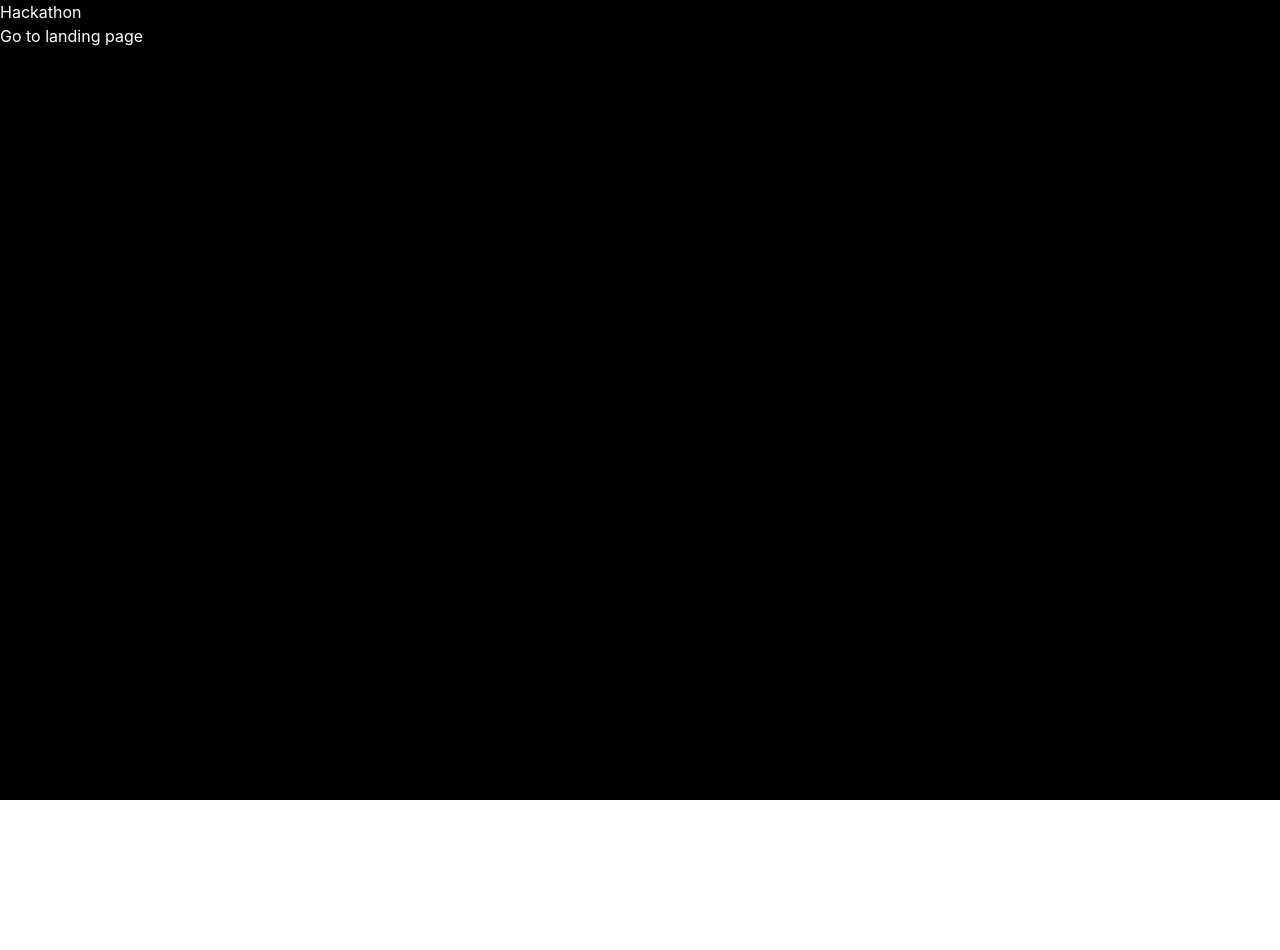
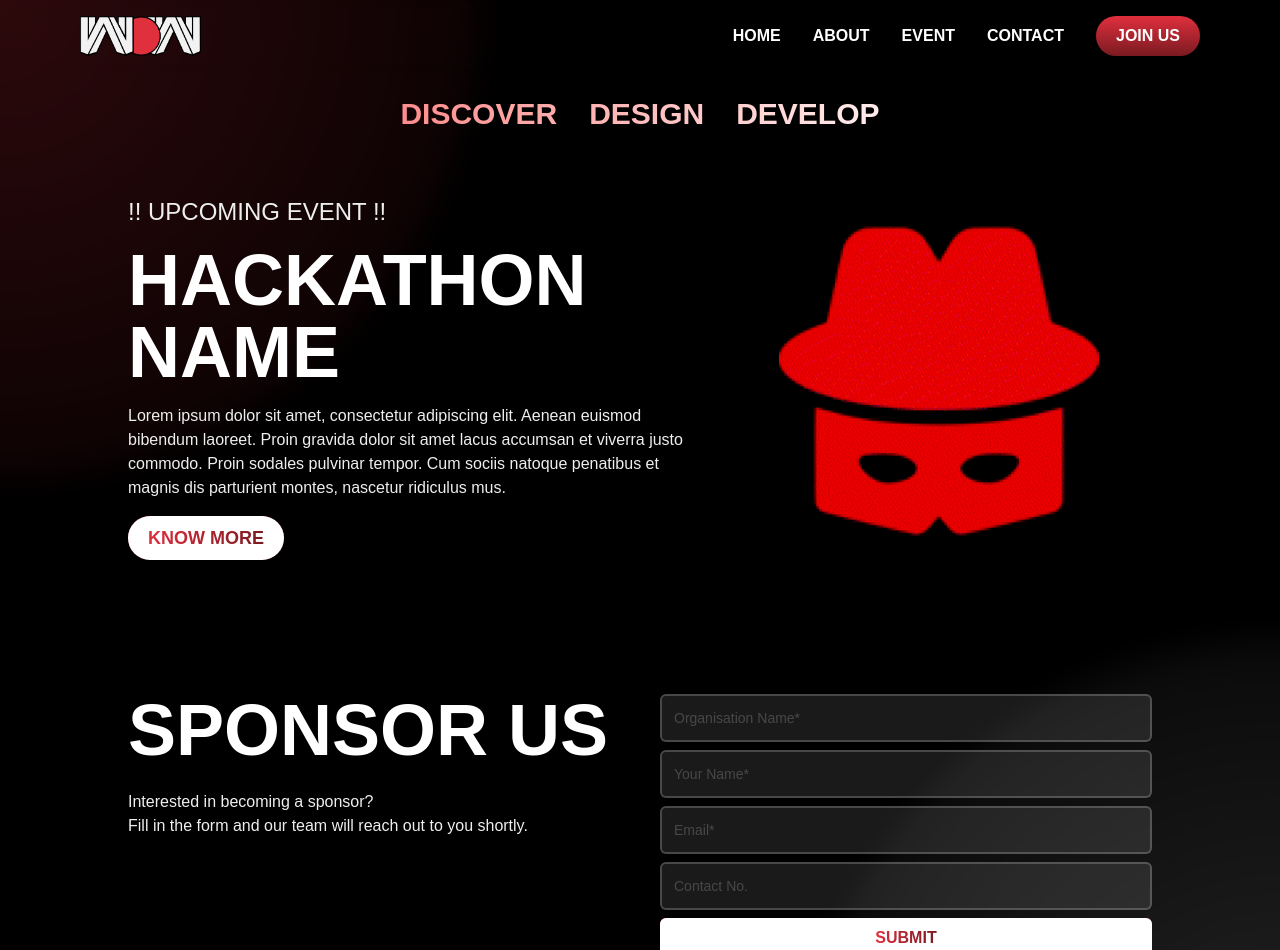
Before and after one commit to DoingWoW/buildWow, a React (Create React App) app: page /hack in a window 1280 px wide. Shown: the top 950 px of the page. Before the commit the page ends 800 px from the top, so only its background shows below. Built offline with nearby package versions, Linux system fonts and the light colour scheme.

Commit message:
hackathon page template

```diff
--- a/src/components/Event.jsx
+++ b/src/components/Event.jsx
@@ -2,14 +2,15 @@ import React from 'react'
 
 export default function Event() {
   return (
-    <section className='px-4 md:px-32 py-12'>
+    <section className='px-4 md:px-32 py-12 z-10 relative'>
         {/* <h2 className='font-bold font-poppins text-2xl md:text-4xl uppercase text-center pt-4 pb-12'>!! Upcoming Event !!</h2> */}
         <div className='flex flex-col md:flex-row gap-8 items-center'>
             <div className='space-y-4 md:w-2/3'>
+                <h2 className='font-medium font-poppins text-2xl uppercase text-[#eee]'>!! Upcoming event !!</h2>
                 <h1 className='font-bold font-poppins uppercase text-4xl md:text-7xl'>Hackathon Name</h1>
-                <p className='font-poppins'>Lorem ipsum dolor sit amet, consectetur adipiscing elit. Aenean euismod bibendum laoreet. Proin gravida dolor sit amet lacus accumsan
+                <p className='font-poppins text-[#eee]'>Lorem ipsum dolor sit amet, consectetur adipiscing elit. Aenean euismod bibendum laoreet. Proin gravida dolor sit amet lacus accumsan
                 et viverra justo commodo. Proin sodales pulvinar tempor. Cum sociis natoque penatibus et magnis dis parturient montes, nascetur ridiculus mus.</p>
-                <a href="/" className='text-lg inline-block relative overflow-hidden bg-gradient-to-b from-primary to-secondary group transition p-2 px-5 rounded-full font-bold font-mont'>
+                <a href="/hack" className='text-lg inline-block relative overflow-hidden bg-gradient-to-b from-primary to-secondary group transition p-2 px-5 rounded-full font-bold font-mont'>
                     <div className='inset-0 absolute bg-white group-hover:bg-transparent transition'></div>
                     <span className='z-20 relative text-transparent transition bg-clip-text group-hover:text-white bg-gradient-to-r from-primary to-secondary'>KNOW MORE</span>
                 </a>
--- a/src/components/Offer.jsx
+++ b/src/components/Offer.jsx
@@ -2,9 +2,9 @@ import React from 'react'
 
 export default function Offer() {
   return (
-    <section className='px-4 md:px-20'>
-        <div className='w-full rounded-3xl border-2 border-primary md:p-12 p-4 text-center backdrop-blur-md bg-white/5 space-y-6'>
-            <h2 className='font-poppins font-bold md:text-4xl text-2xl'>WE OFFER</h2>
+    <section className='px-4 md:px-20 z-10 relative'>
+        <div className='w-full rounded-3xl border-2 border-primary md:p-12 p-4 text-center backdrop-blur-lg bg-white/5 space-y-6'>
+            <h2 className='font-poppins font-bold md:text-5xl text-2xl'>WE OFFER</h2>
             <div className="flex justify-between flex-col md:flex-row gap-4">
                 <div className='p-6 border-2 md:w-72 rounded-xl border-[#EC7B7B]'>
                     <img src="./hackathons.png" alt="hackathons" className='w-full h-64 object-contain' />
--- a/src/components/SponsorForm.jsx
+++ b/src/components/SponsorForm.jsx
@@ -2,11 +2,11 @@ import React from 'react'
 
 export default function SponsorForm() {
   return (
-    <section className='px-4 py-20 md:px-32'>
+    <section className='px-4 py-20 md:px-32 z-10 relative'>
         <div className='grid md:grid-cols-2 gap-10'>
             <div className='space-y-6'>
                 <h1 className='font-bold font-poppins uppercase text-4xl md:text-7xl'>SPONSOR US</h1>
-                <p className='font-poppins'>Interested in becoming a sponsor?
+                <p className='font-poppins text-[#eee]'>Interested in becoming a sponsor?
                     <br />
                     Fill in the form and our team will reach out to you shortly.
                 </p>
--- a/src/components/Who.jsx
+++ b/src/components/Who.jsx
@@ -2,11 +2,11 @@ import React from 'react'
 
 export default function Who() {
   return (
-    <section className='px-4 py-20 md:px-32'>
+    <section className='px-4 py-20 md:px-32 z-10 relative'>
         <div className='max-w-lg rounded-2xl mx-auto relative border-animate'>
             <div className='bg-black h-full w-full relative z-20 rounded-xl p-6 md:p-10 text-white space-y-6'>
-                <h2 className='font-poppins font-bold md:text-4xl text-2xl text-center'>WHO WE ARE</h2>
-                <p className='font-poppins'>Lorem ipsum dolor, sit amet consectetur adipisicing elit. Atque minus dicta similique culpa officiis maiores illum, voluptate doloribus, maxime necessitatibus magnam, quae provident facere vero voluptatem sint! Suscipit, natus corrupti! Lorem ipsum dolor, sit amet consectetur adipisicing elit. Ea corrupti vitae laboriosam quisquam eius error voluptates, reprehenderit dolorum et accusantium esse, optio mollitia. Repudiandae accusamus impedit, accusantium fugit dolorum odit!</p>
+                <h2 className='font-poppins font-bold md:text-5xl text-2xl text-center'>WHO WE ARE</h2>
+                <p className='font-poppins text-[#eee]'>Lorem ipsum dolor, sit amet consectetur adipisicing elit. Atque minus dicta similique culpa officiis maiores illum, voluptate doloribus, maxime necessitatibus magnam, quae provident facere vero voluptatem sint! Suscipit, natus corrupti! Lorem ipsum dolor, sit amet consectetur adipisicing elit. Ea corrupti vitae laboriosam quisquam eius error voluptates, reprehenderit dolorum et accusantium esse, optio mollitia. Repudiandae accusamus impedit, accusantium fugit dolorum odit!</p>
             </div>
         </div>
     </section>
--- a/src/components/Words.jsx
+++ b/src/components/Words.jsx
@@ -2,7 +2,7 @@ import React from 'react'
 
 export default function Words() {
   return (
-    <div className='flex px-4 md:gap-8 justify-between font-poppins font-bold text-transparent bg-gradient-to-r from-[#ff0000] via-white to-[#ff0000] bg-giant text-xl md:text-3xl uppercase w-full md:justify-center py-4 animate-bg bg-clip-text'>
+    <div className='flex z-10 relative px-4 md:gap-8 justify-between font-poppins font-bold text-transparent bg-gradient-to-r from-[#ff0000] via-white to-[#ff0000] bg-giant text-xl md:text-3xl uppercase w-full md:justify-center py-4 animate-bg bg-clip-text'>
         <span>discover</span>
         <span>design</span>
         <span>develop</span>
--- a/src/pages/Hackathon.jsx
+++ b/src/pages/Hackathon.jsx
@@ -1,12 +1,31 @@
-import React from 'react'
+import React, { useState, useEffect } from "react";
+import Navbar from '../components/Navbar'
+import Words from '../components/Words'
+import Event from '../components/Event'
+import SponsorForm from '../components/SponsorForm'
+import Footer from '../components/Footer'
 
 export default function Hackathon() {
+
   return (
     <>
     <title>BuildWOW</title>
-    <main className='min-h-screen bg-black text-white'>
-        <h1>Hackathon</h1>
-        <a href="/">Go to landing page</a>
+    <main className='min-h-screen overflow-hidden relative pt-20 bg-black text-white'>
+
+        <div className='z-0 bg-radial_red h-96 w-96 md:h-[60rem] md:w-[60rem] absolute -top-[30rem] rounded-full -left-[30rem] opacity-20 blur-lg'></div>
+        <div className='z-0 bg-radial_grey h-96 w-96 md:h-[60rem] md:w-[60rem] absolute top-[40rem] rounded-full -right-[30rem] opacity-20 blur-lg'></div>
+        <div className='z-0 bg-radial_red h-96 w-96 md:h-[60rem] md:w-[60rem] absolute top-[80rem] rounded-full -left-[30rem] opacity-20 blur-lg'></div>
+
+        <Navbar />
+
+        <Words />
+
+        <Event />
+
+        <SponsorForm />
+
+        <Footer />
+
     </main>
     </>
   )
--- a/src/pages/Home.jsx
+++ b/src/pages/Home.jsx
@@ -13,9 +13,9 @@ export default function Home() {
     <title>WOW</title>
     <main className='min-h-screen overflow-hidden relative pt-20 bg-black text-white'>
 
-        <div className='z-10 bg-radial_red h-[60rem] w-[60rem] absolute -top-[30rem] rounded-full -left-[30rem] opacity-10 blur-lg'></div>
-        <div className='z-10 bg-radial_grey h-[60rem] w-[60rem] absolute top-[40rem] rounded-full -right-[30rem] opacity-10 blur-lg'></div>
-        <div className='z-10 bg-radial_red h-[60rem] w-[60rem] absolute top-[80rem] rounded-full -left-[30rem] opacity-10 blur-lg'></div>
+        <div className='z-10 bg-radial_red h-96 w-96 md:h-[60rem] md:w-[60rem] absolute -top-[30rem] rounded-full -left-[30rem] opacity-20 blur-lg'></div>
+        <div className='z-10 bg-radial_grey h-96 w-96 md:h-[60rem] md:w-[60rem] absolute top-[40rem] rounded-full -right-[30rem] opacity-20 blur-lg'></div>
+        <div className='z-10 bg-radial_red h-96 w-96 md:h-[60rem] md:w-[60rem] absolute top-[80rem] rounded-full -left-[30rem] opacity-20 blur-lg'></div>
 
         <Navbar />
 
```
